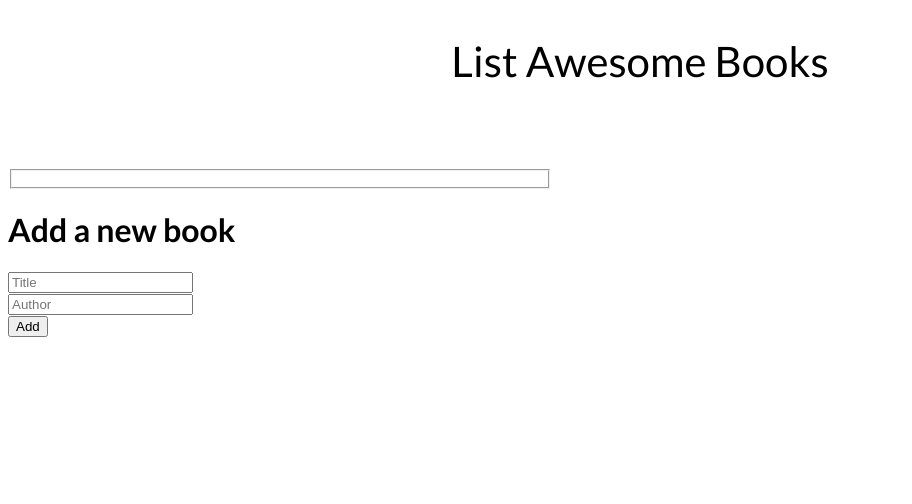
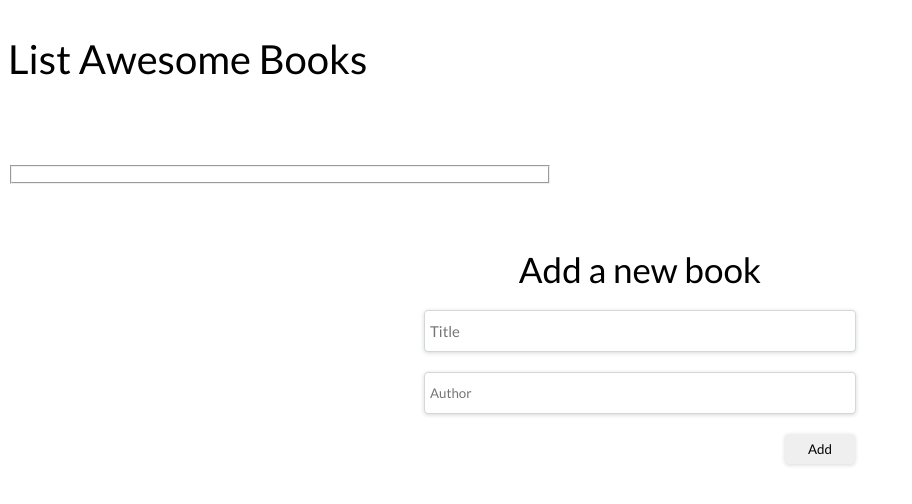
Before and after one commit to Ellyboi/Awesome-book, a website: page index.html in a window 1280 px wide. Shown: the whole page, without its empty margins (0-912 px from the left). Drawn offline with Linux system fonts and the light colour scheme.

Commit message:
Add style and edit readme

```diff
--- a/stylesheet.css
+++ b/stylesheet.css
@@ -17,7 +17,7 @@ fieldset {
 
 .books-container {
   display: flex;
-  flex-direction: column;
+  flex-direction: gitcolumn;
   align-items: center;
   margin-bottom: 55px;
 }
@@ -26,7 +26,7 @@ fieldset {
   font-family: 'Lato', sans-serif;
   border: none;
   cursor: pointer;
-  height: 21px;
+  height: 20px;
   width: 70px;
   border-radius: 4px;
   box-shadow: rgba(0, 0, 0, 0.16) 0 1px 4px;
@@ -36,7 +36,7 @@ fieldset {
   width: 100%;
   display: flex;
   flex-direction: column;
-  max-width: 552px;
+  max-width: 550px;
   line-height: 200%;
 }
 
@@ -50,10 +50,61 @@ fieldset {
 }
 
 .first-title {
-  font-size: 42px;
+  font-size: 40px;
   font-weight: 400;
 }
 
 .book-row:nth-child(even) {
   background-color: rgb(225, 225, 225);
 }
+
+.form {
+  display: flex;
+  flex-direction: column;
+  align-items: center;
+  row-gap: 20px;
+  margin-top: 40px;
+}
+
+.add-new-book-title {
+  font-size: 35px;
+  font-weight: 400;
+  margin-bottom: 0;
+}
+
+.book-title-input {
+  height: 30px;
+  width: 420px;
+  padding: 5px;
+  font-family: 'Lato', sans-serif;
+  border: 1px solid #d0d9d4;
+  border-radius: 4px;
+  font-size: 15px;
+  box-shadow: rgba(0, 0, 0, 0.16) 0 1px 4px;
+}
+
+.hide {
+  display: none;
+}
+
+.book-author-input {
+  height: 30px;
+  width: 420px;
+  padding: 5px;
+  font-family: 'Lato', sans-serif;
+  border: 1px solid #d0d9d4;
+  border-radius: 4px;
+  box-shadow: rgba(0, 0, 0, 0.16) 0 1px 4px;
+}
+
+.add-book-button {
+  border: none;
+  height: 30px;
+  width: 70px;
+  font-family: 'Lato', sans-serif;
+  border-radius: 4px;
+  box-shadow: rgba(0, 0, 0, 0.16) 0 1px 4px;
+  cursor: pointer;
+  position: relative;
+  left: 180px;
+}
```
Also changed, not shown: README.md.
